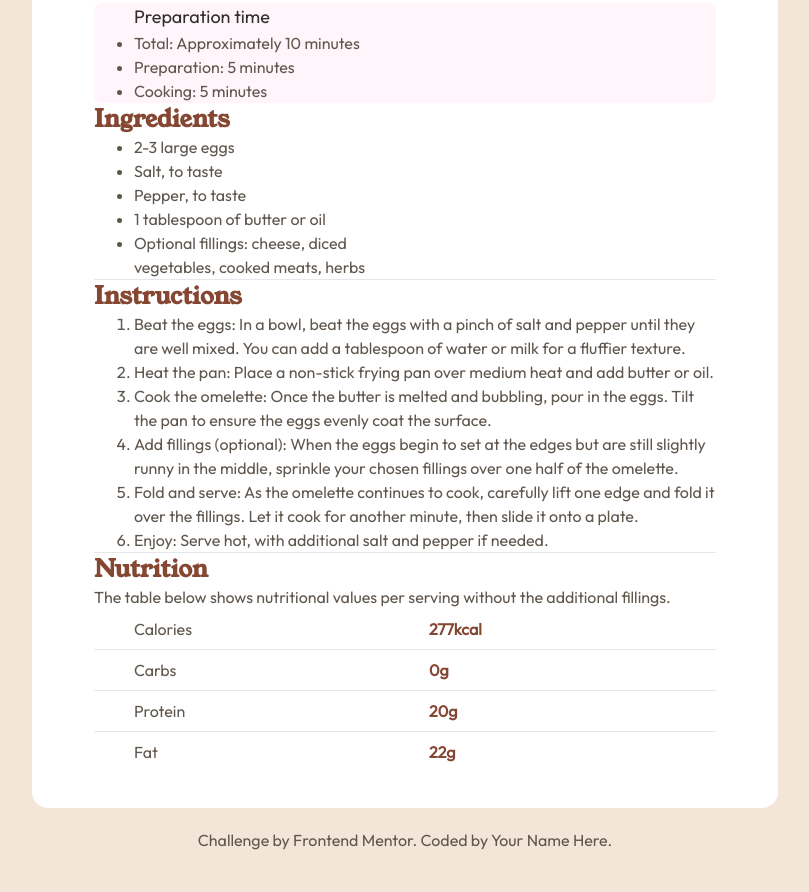
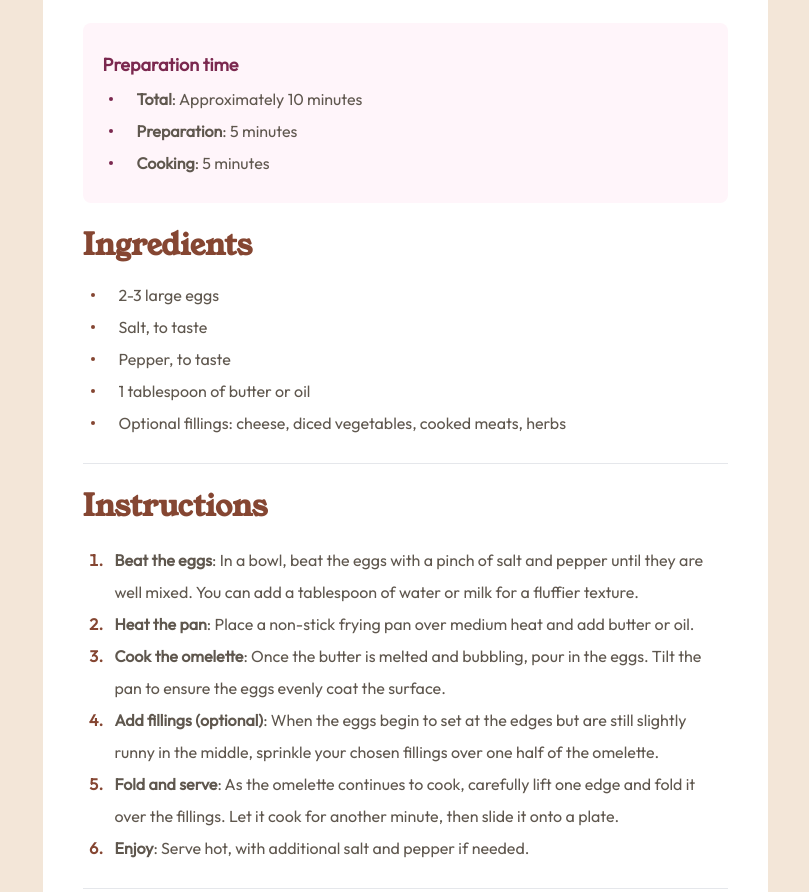
Before and after one commit to SabinaC4008/FrontendMentor-Chal_4-Recipe-Page, a website: page recipe-page-main/index.html in a window 1280 px wide. Shown: the part 510-1402 px from the top of the page, without its empty margins (235-1044 px from the left). Before the commit the page ends 1362 px from the top, so only its background shows below. Drawn offline with Linux system fonts and the light colour scheme; files whose address does not match are found by name.

Commit message:
Update Design

```diff
--- a/recipe-page-main/index.html
+++ b/recipe-page-main/index.html
@@ -13,75 +13,86 @@
 </head>
 <main>
   <body class="w-screen bg-custom-stone-light text-custom-stone-deep font-Outfit font-sm">
-    <div class = "pt-9 flex flex-col items-center justify-center">
-      <div class = "w-11/12 h-7/12 lg:w-7/12 flex flex-col items-center rounded-2xl justify-center pt-3 sm:pt-5 md:pt-6 lg:pt-8 pb-9 bg-white">
+    <div class = "md:pt-9 flex flex-col items-center justify-center">
+      <div class = " w-screen md:w-725 h-fit md:h-1660 flex flex-col items-center md:rounded-2xl md:pt-11 lg:pt-8 bg-white">
         <div class = "flex flex-col items-center justify-center">
-          <img alt="food-photo" src = "assets/images/image-omelette.jpeg" class= "rounded-lg max-w-98 items-center justify-center w-11/12 h-11/12 mt-1">
+          <img alt="food-photo" src = "assets/images/image-omelette.jpeg" class= " max-w-98 md:rounded-lg md:w-645">
         </div>
-        <div class = "w-10/12">
-          <h1 class = "font-Youngserif text-custom-stone-deep-dark text-3xl font-bold">Simple Omelette Recipe</h1>
-          <p>An easy and quick dish, perfect for any meal. This classic omelette combines beaten eggs cooked
+        <div class = "px-10 pt-6">
+          <h1 class = "font-Youngserif text-custom-stone-deep-dark text-3xl md:text-5xl font-bold mb-4">Simple Omelette Recipe</h1>
+          <p class = "leading-relaxed pb-2.5">An easy and quick dish, perfect for any meal. This classic omelette combines beaten eggs cooked
           to perfection, optionally filled with your choice of cheese, vegetables, or meats.
         </p>
-          <div class="w-12/12 bg-light-rose rounded-lg px-10 mt-5">
-            <h1 class = " text-custom-stone-deep-dark text-lg">Preparation time</h1>
-            <div class="w-9/12">
-              <ul class = "list-disc">
-                <li>Total: Approximately 10 minutes</li>
-                <li>Preparation: 5 minutes</li>
-                <li>Cooking: 5 minutes</li>
+          <div class="w-12/12 bg-light-rose rounded-lg px-5 mt-5 py-6">
+            <h1 class = "text-deep-rose text-lg font-bold leading-loose"> Preparation time</h1>
+            <div class=" px-1.5 leading-loose">
+              <ul class = "list-none">
+                <li class = "flex items-center"><div class = "bg-deep-rose rounded-full w-1 h-1 mr-6"></div><b class = "font-extrabold">Total</b>: Approximately 10 minutes</li>
+                <li class = "flex items-center"><div class = "bg-deep-rose rounded-full w-1 h-1 mr-6"></div><b class = "font-extrabold">Preparation</b>: 5 minutes</li>
+                <li class = "flex items-center"><div class = "bg-deep-rose rounded-full w-1 h-1 mr-6"></div><b class = "font-extrabold">Cooking</b>: 5 minutes</li>
               </ul>
             </div>
           </div>
 
-
-          <h1 class = "font-Youngserif text-custom-brown text-2xl font-semibold">Ingredients</h1>
-          <div class="w-9/12 px-10">
-            <div class="w-9/12">
+          <h1 class = "font-Youngserif text-custom-brown text-3xl font-semibold mb-1 mt-3 leading-loose">Ingredients</h1>
+          <div class="pl-2 pb-6 leading-loose ">
+            <div>
               <ul class = "list-disc">
-                <li>2-3 large eggs</li>
-                <li>Salt, to taste</li>
-                <li>Pepper, to taste</li>
-                <li>1 tablespoon of butter or oil</li>
-                <li>Optional fillings: cheese, diced vegetables, cooked meats, herbs</li>
+                <li class = "flex items-center"><div class = "bg-custom-brown rounded-full w-1 h-1 mr-6"></div>2-3 large eggs</li>
+                <li class = "flex items-center"><div class = "bg-custom-brown rounded-full w-1 h-1 mr-6"></div>Salt, to taste</li>
+                <li class = "flex items-center"><div class = "bg-custom-brown rounded-full w-1 h-1 mr-6"></div>Pepper, to taste</li>
+                <li class = "flex items-center"><div class = "bg-custom-brown rounded-full w-1 h-1 mr-6"></div>1 tablespoon of butter or oil</li>
+                <li class = "flex items-center"><div class = "bg-custom-brown rounded-full w-1 h-1 mr-6"></div>Optional fillings: cheese, diced vegetables, cooked meats, herbs</li>
               </ul>
             </div>
           </div>
 
           <hr>
-        <h1 class = "font-Youngserif text-custom-brown text-2xl font-semibold">Instructions</h1>
-          <div class="w-12/12 pl-10">
-            <ol class="list-decimal">
+        <h1 class = "font-Youngserif text-custom-brown text-3xl font-semibold mb-2 mt-3 leading-loose">Instructions</h1>
+          <div class="pl-6 pb-6 leading-loose pr-6">
+            <ol class="list-decimal marker:text-custom-brown marker:font-bold">
               <li>
-                Beat the eggs: In a bowl, beat the eggs with a pinch of salt and pepper until they are well mixed.
-                You can add a tablespoon of water or milk for a fluffier texture.
+                <p class = "pl-2">
+                  <b>Beat the eggs</b>: In a bowl, beat the eggs with a pinch of salt and pepper until they are well mixed.
+                  You can add a tablespoon of water or milk for a fluffier texture.
+                </p>
               </li>
               <li>
-                Heat the pan: Place a non-stick frying pan over medium heat and add butter or oil.
+                <p class = "pl-2">
+                  <b>Heat the pan</b>: Place a non-stick frying pan over medium heat and add butter or oil.
+                </p>
               </li>
               <li>
-                Cook the omelette: Once the butter is melted and bubbling, pour in the eggs. Tilt the pan to ensure
-                the eggs evenly coat the surface.
+                <p class = "pl-2">
+                  <b>Cook the omelette</b>: Once the butter is melted and bubbling, pour in the eggs. Tilt the pan to ensure
+                  the eggs evenly coat the surface.
+                </p>
               </li>
               <li>
-                Add fillings (optional): When the eggs begin to set at the edges but are still slightly runny in the
-                middle, sprinkle your chosen fillings over one half of the omelette.
+                <p class = "pl-2">
+                  <b>Add fillings (optional)</b>: When the eggs begin to set at the edges but are still slightly runny in the
+                  middle, sprinkle your chosen fillings over one half of the omelette.
+                </p>
               </li>
               <li>
-                Fold and serve: As the omelette continues to cook, carefully lift one edge and fold it over the
-                fillings. Let it cook for another minute, then slide it onto a plate.
+                <p class = "pl-2">
+                  <b>Fold and serve</b>: As the omelette continues to cook, carefully lift one edge and fold it over the
+                  fillings. Let it cook for another minute, then slide it onto a plate.
+                </p>
               </li>
               <li>
-                Enjoy: Serve hot, with additional salt and pepper if needed.
+                <p class = "pl-2">
+                  <b>Enjoy</b>: Serve hot, with additional salt and pepper if needed.
+                </p>
               </li>
             </ol>
           </div>
 
         <hr>
-        <h1 class = "font-Youngserif text-custom-brown text-2xl font-semibold"> Nutrition</h1>
+        <h1 class = "font-Youngserif text-custom-brown text-3xl font-semibold mb-4 mt-5">Nutrition</h1>
 
         The table below shows nutritional values per serving without the additional fillings.
-          <div class= "grid grid-cols-2 gap-4 pl-8 m-2">
+          <div class= "grid grid-cols-2 gap-4 pl-8 m-2 mt-3">
             <div>Calories</div>
             <div class = "text-custom-brown font-semibold">277kcal</div>
           </div>
@@ -96,7 +107,7 @@
             <div class = "text-custom-brown font-semibold">20g</div>
           </div>
           <hr>
-          <div class= "grid grid-cols-2 gap-4 pl-8  m-2">
+          <div class= "grid grid-cols-2 gap-4 pl-8  m-2 pb-5 md:pb-0">
             <div>Fat</div>
             <div class = "text-custom-brown font-semibold">22g</div>
           </div>
@@ -107,6 +118,6 @@
         Coded by <a href="#">Your Name Here</a>.
       </div>
     </div>
-  </div>
 </body>
+</main>
 </html>
--- a/tailwind.config.js
+++ b/tailwind.config.js
@@ -21,9 +21,13 @@ module.exports = {
       width: {
         '89': '89%',
         '99': '365px',
+        '725': '725px',
+        '645': '645px',
       },
       height: {
         'custom-height': '1080px',
+        '1660': '1660px',
+        '2043': '2043px',
       },
     },
   },
```
Also changed, not shown: recipe-page-main/design/desktop-design-original.jpg (added), recipe-page-main/design/desktop-design.jpg, recipe-page-main/output.css.
